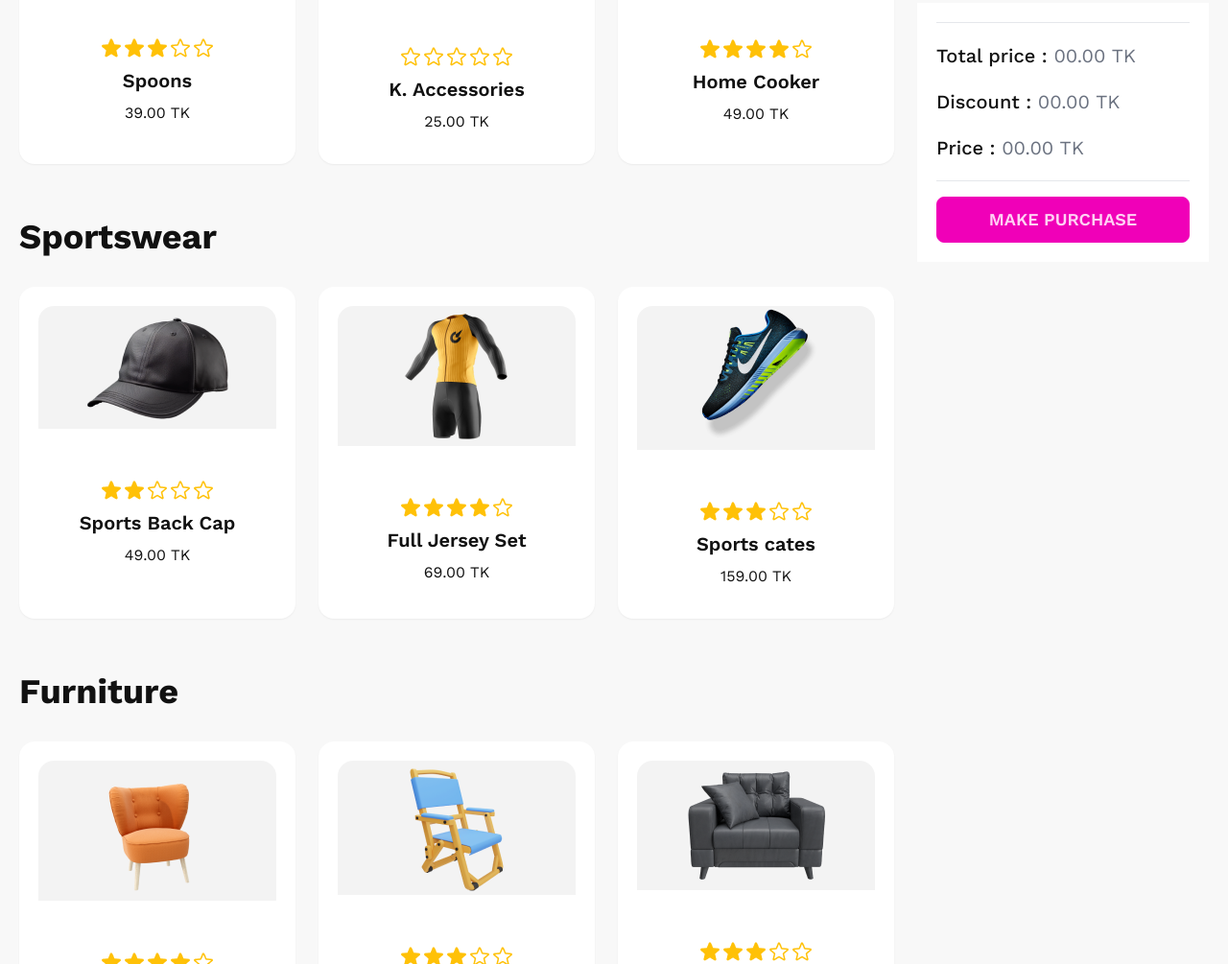
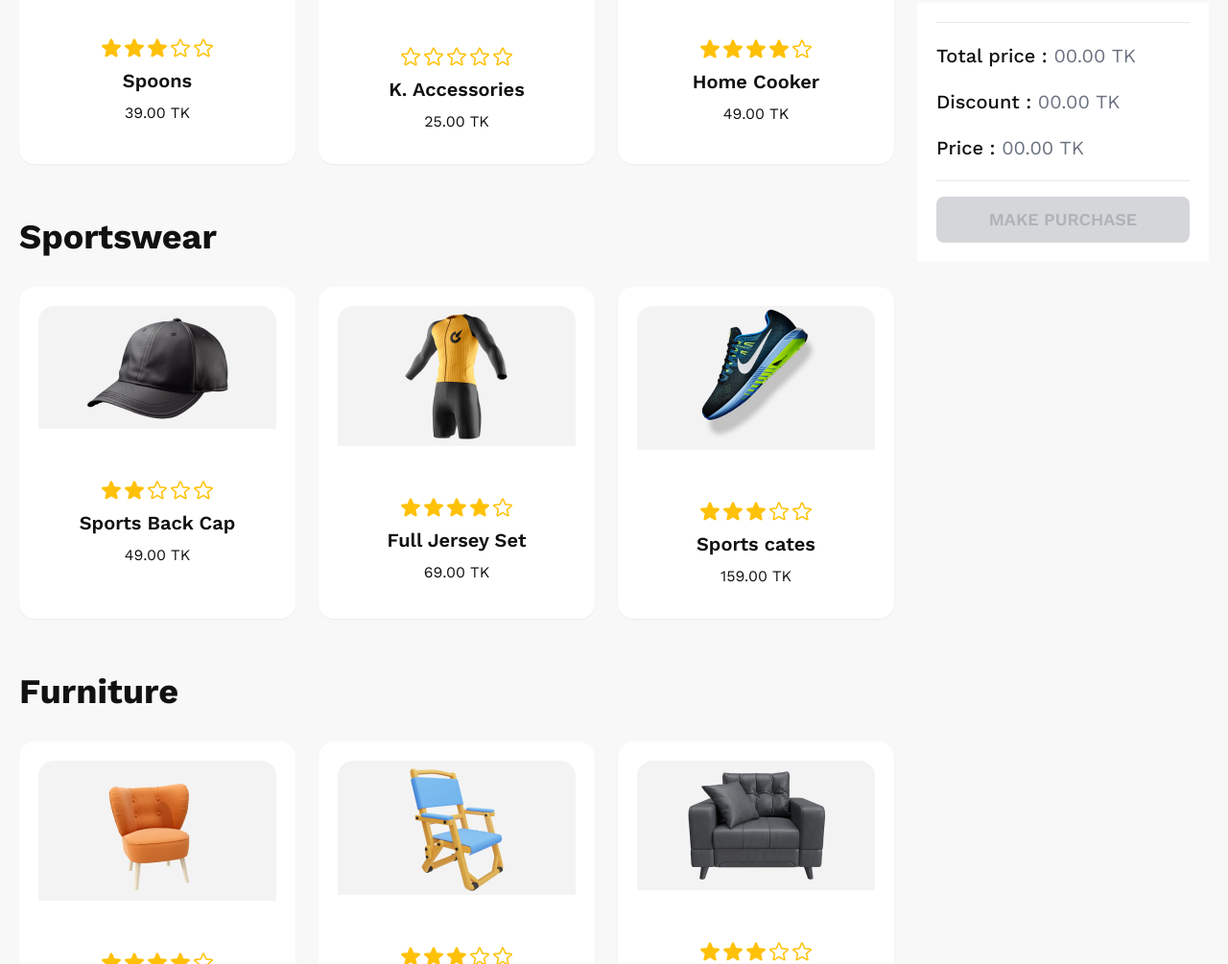
Before and after one commit to aminurjs/summer-sale, a plain HTML site: page index.html in a window 1280 px wide. Shown: the part 1092-2097 px from the top of the page at 96% size. Drawn offline with nearby package versions, Linux system fonts and the light colour scheme.

Commit message:
Solved one mistake

```diff
--- a/index.html
+++ b/index.html
@@ -151,7 +151,7 @@
                             <h2 class="text-xl font-medium mb-5">Total price : <span class="font-normal text-gray-500"><span id="total-price">00.00</span> TK</span></h2>
                             <h2 class="text-xl font-medium mb-5">Discount : <span class="font-normal text-gray-500"><span id="discount">00.00</span> TK</span></h2>
                             <h2 class="text-xl font-medium pb-5 border-b border-gray-200 mb-4">Price : <span class="font-normal text-gray-500"><span id="dis-price">00.00</span> TK</span></h2>
-                            <button class="btn btn-secondary w-full text-lg">Make Purchase</button>
+                            <button class="btn btn-secondary w-full text-lg" disabled>Make Purchase</button>
                         </div>
                     </div>
                 </div>
```
